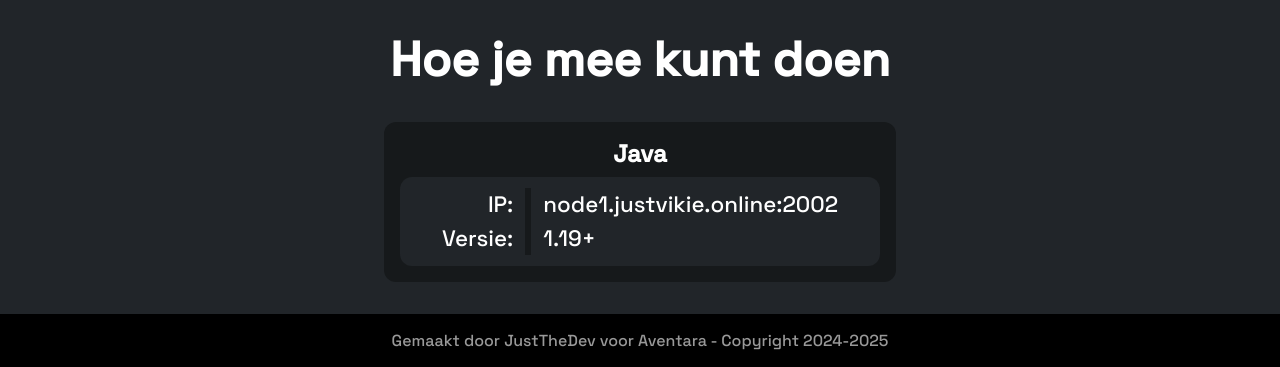
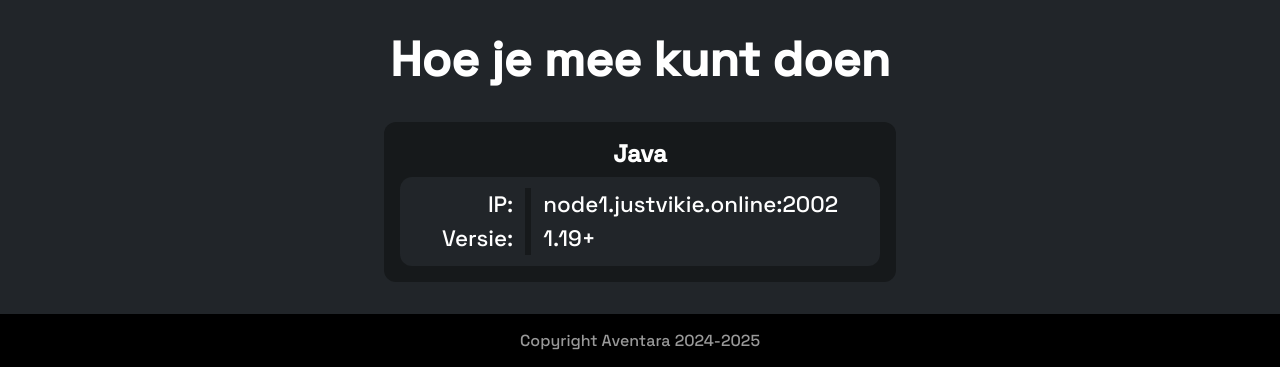
Before and after one commit to jtd-monkpay/aventara, a plain HTML site: page index.html in a window 1280 px wide. Shown: the part 2100-2467 px from the top of the page. Drawn offline with nearby package versions, Linux system fonts and the light colour scheme.

Commit message:
Update index.html

```diff
--- a/index.html
+++ b/index.html
@@ -148,7 +148,7 @@
       </div>
     </div>
     <footer class="copyright_div">
-      <a class="copyright">Gemaakt door JustTheDev voor Aventara - Copyright 2024-2025</a>
+      <a class="copyright">Copyright Aventara 2024-2025</a>
     </footer>
   </body>
 </html>
```
